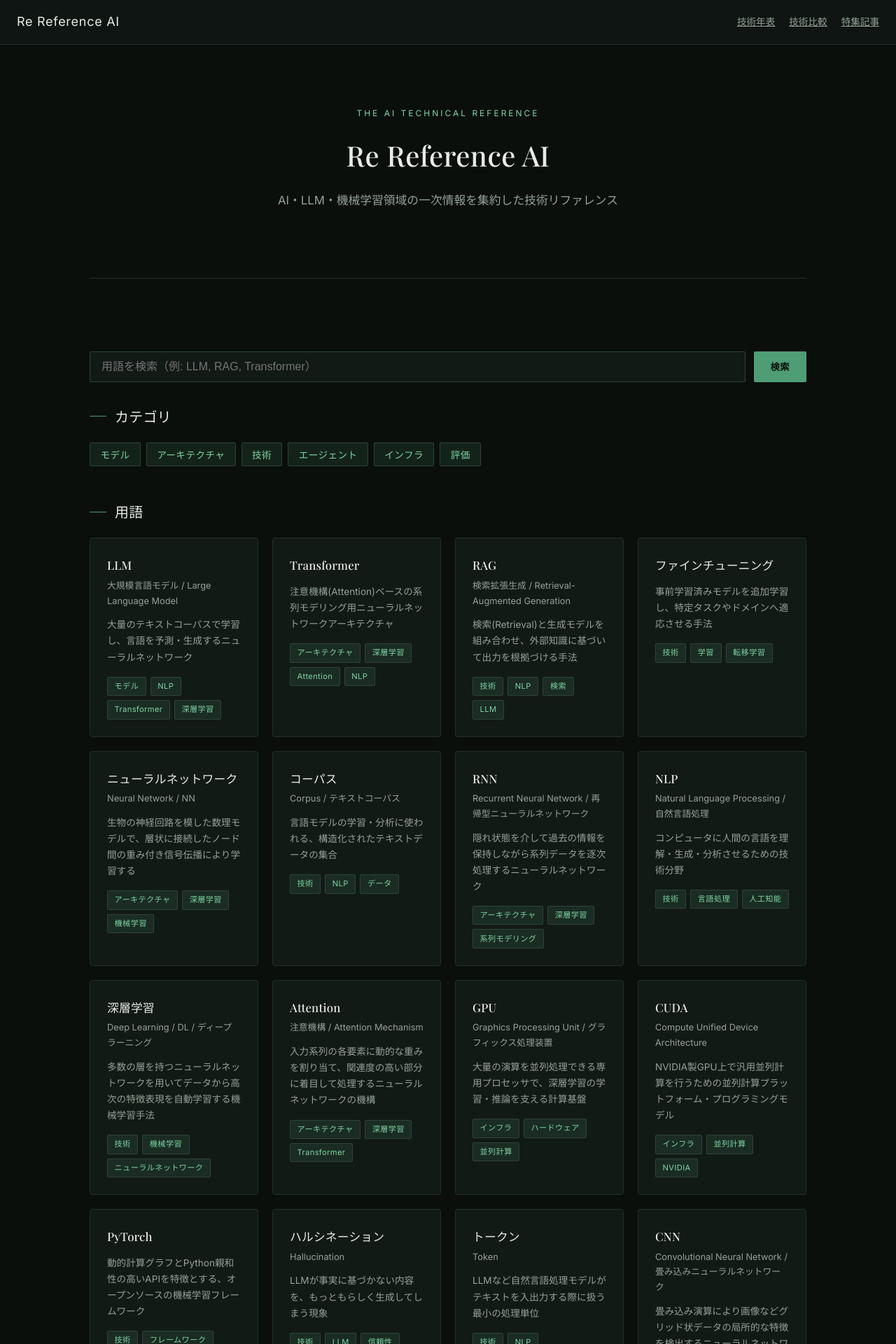
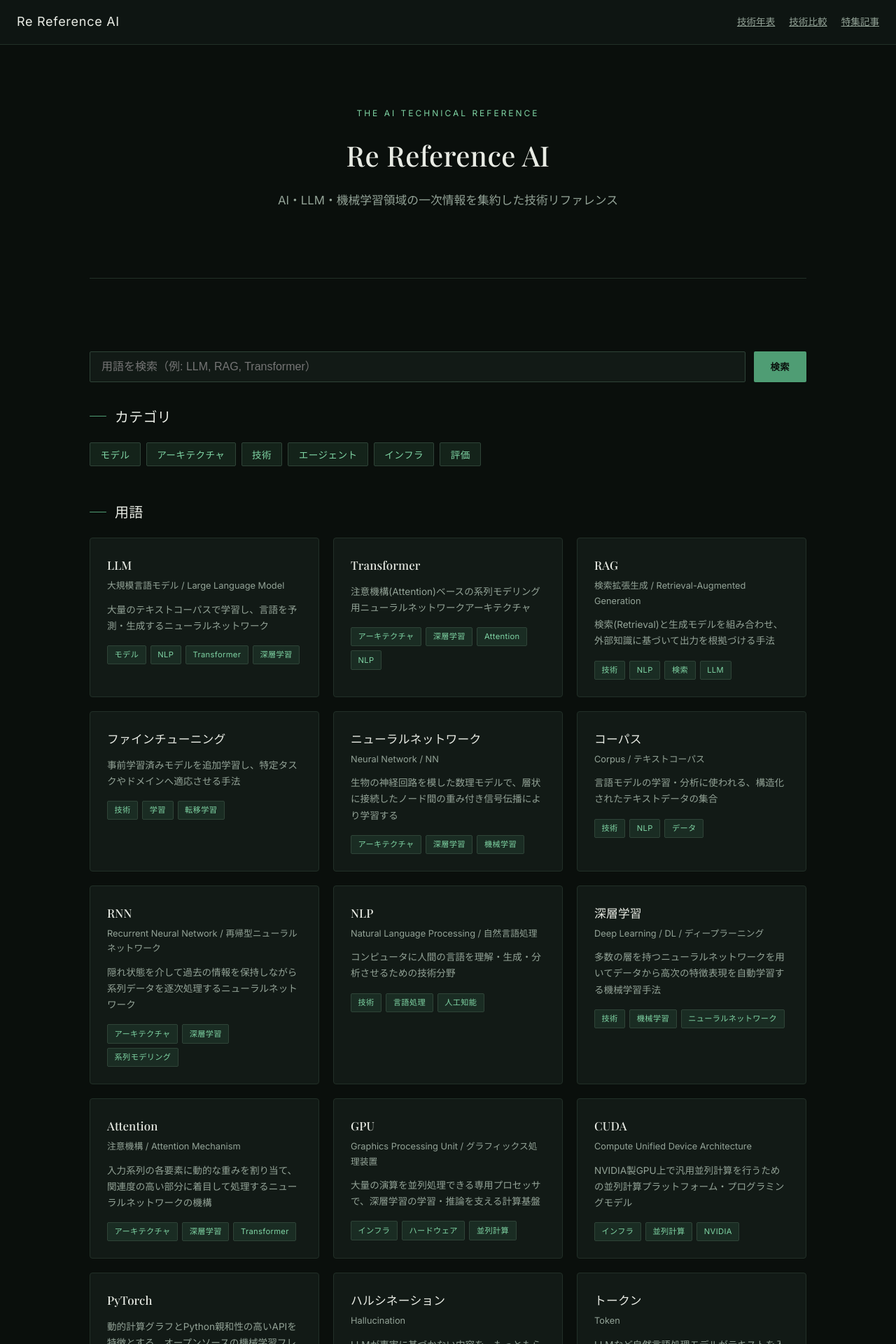
Before and after one commit to reload-co-jp/re-reference-ai, a Next.js app: page / in a window 1280 px wide. Shown: the top 1920 px of the page at 70% size. Built offline with nearby package versions, Linux system fonts and the light colour scheme.

Commit message:
Change term card size

```diff
--- a/components/term/term-explorer.tsx
+++ b/components/term/term-explorer.tsx
@@ -20,17 +20,17 @@ const matchesQuery = (term: TermSummaryCard, query: string): boolean => {
   return haystack.includes(normalized)
 }
 
-export const TermExplorer: FC<{ categories: string[]; terms: TermSummaryCard[] }> = ({
-  categories,
-  terms,
-}) => {
+export const TermExplorer: FC<{
+  categories: string[]
+  terms: TermSummaryCard[]
+}> = ({ categories, terms }) => {
   const [selectedCategory, setSelectedCategory] = useState<string | null>(null)
   const [query, setQuery] = useState("")
 
   const filteredTerms = terms.filter(
     (term) =>
       (!selectedCategory || term.category === selectedCategory) &&
-      matchesQuery(term, query),
+      matchesQuery(term, query)
   )
 
   return (
@@ -100,7 +100,9 @@ export const TermExplorer: FC<{ categories: string[]; terms: TermSummaryCard[] }
                     background: isSelected
                       ? "var(--color-accent)"
                       : "var(--color-accent-dim)",
-                    color: isSelected ? "#0a0f0c" : "var(--color-accent-bright)",
+                    color: isSelected
+                      ? "#0a0f0c"
+                      : "var(--color-accent-bright)",
                     fontSize: ".85rem",
                     padding: ".4rem .9rem",
                   }}
@@ -136,7 +138,7 @@ export const TermExplorer: FC<{ categories: string[]; terms: TermSummaryCard[] }
             style={{
               display: "grid",
               gap: "1.25rem",
-              gridTemplateColumns: "repeat(auto-fill, minmax(15rem, 1fr))",
+              gridTemplateColumns: "repeat(auto-fill, minmax(20rem, 1fr))",
             }}
           >
             {filteredTerms.map((term) => (
```
